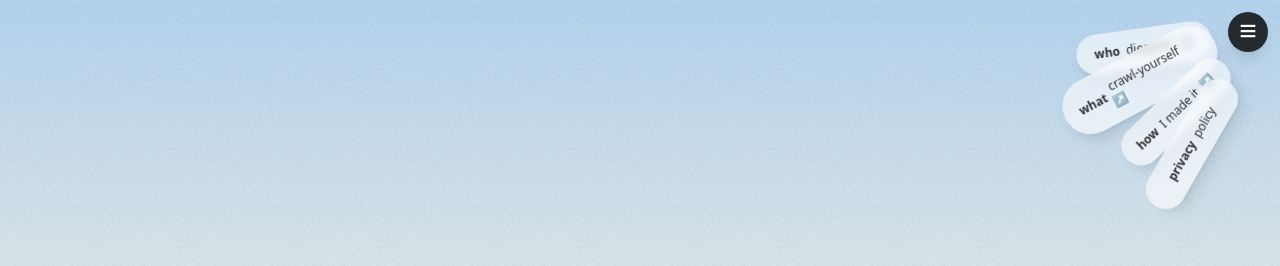
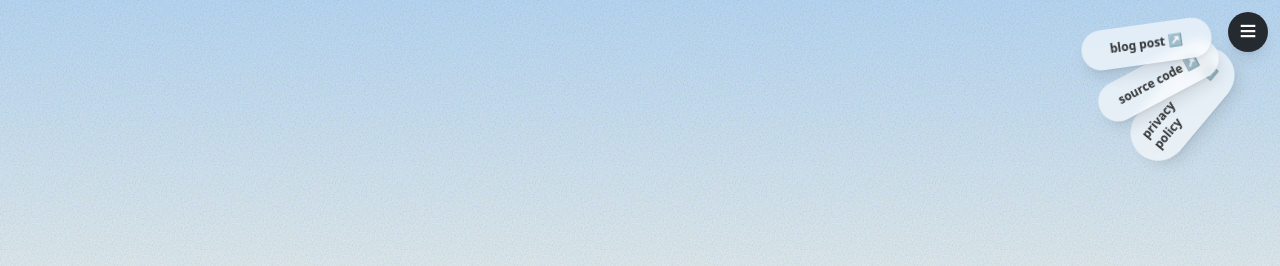
Before and after one commit to diegobit/askthebio, a React (Vite) app in the folder gui/: page / in a window 1280 px wide. Both pictures are taken after a click on the button "About this project". Shown: the top 266 px of the page. Built offline with nearby package versions, Linux system fonts and the light colour scheme; no server answers; a web font is replaced by a local one.

Commit message:
gui: update buttons and change position pills

```diff
--- a/gui/src/components/CornerBadge.tsx
+++ b/gui/src/components/CornerBadge.tsx
@@ -41,35 +41,29 @@ export function CornerInfoBadge() {
         </button>
 
         <Bubble
-          href="https://diegobit.com"
+          href="/privacy"
           open={isOpen}
-          className="-translate-x-14 translate-y-4 rotate-[-8deg] min-w-[8.5rem]"
+          className="-translate-x-5 translate-y-20 rotate-[-50deg] min-w-[8.2rem]"
         >
-          <span className="font-bold">who</span>&nbsp;&nbsp;diegobit &nbsp;↗
-        </Bubble>
-        <Bubble
-          href="https://diegobit.com"
-          open={isOpen}
-          className="-translate-x-11 translate-y-14 rotate-[-28deg] min-w-[10.5rem]"
-        >
-          <span className="font-bold">what</span>&nbsp;&nbsp;crawl-yourself &nbsp;↗
+          <span className="font-bold">privacy policy</span>&nbsp;↗
         </Bubble>
 
         <Bubble
           href="https://diegobit.com"
           open={isOpen}
-          className="-translate-x-6 translate-y-20 rotate-[-44deg] min-w-[8.5rem]"
+          className="-translate-x-11 translate-y-12 rotate-[-28deg] min-w-[8.2rem]"
         >
-          <span className="font-bold">how</span>&nbsp;&nbsp;I made it &nbsp;↗
+          <span className="font-bold">source code</span>&nbsp;↗
         </Bubble>
+
         <Bubble
-          href="/privacy"
+          href="https://diegobit.com"
           open={isOpen}
-          external={false}
-          className="-translate-x-1 translate-y-28 rotate-[-60deg] min-w-[9rem]"
+          className="-translate-x-14 translate-y-3 rotate-[-8deg] min-w-[8.2rem]"
         >
-          <span className="font-bold">privacy</span>&nbsp;&nbsp;policy
+          <span className="font-bold">blog post</span>&nbsp;↗
         </Bubble>
+
       </div>
     </div>
   );
```
